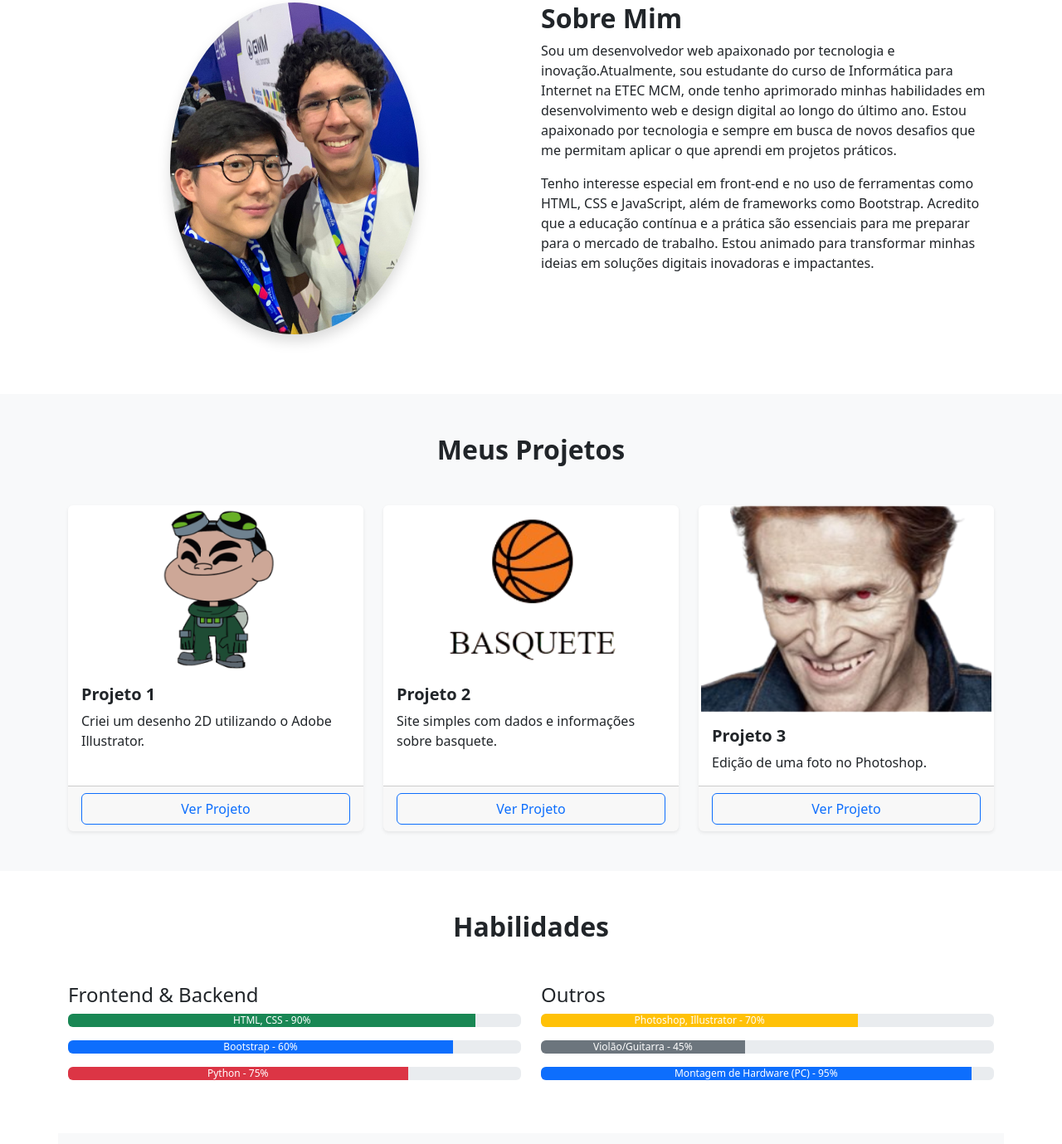
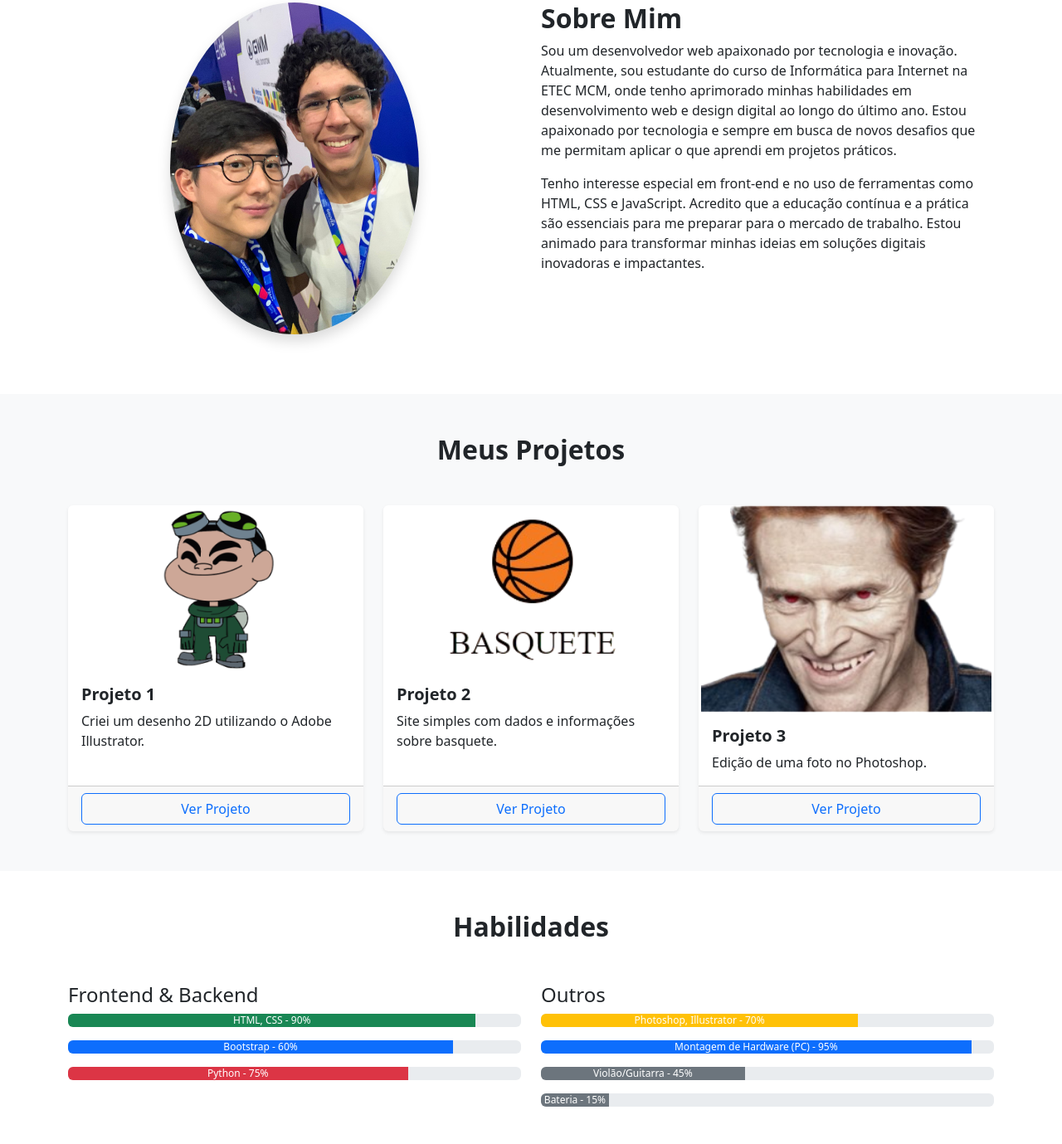
Before and after one commit to KaioDK/Portif-lio, a plain HTML site: page index.html in a window 1280 px wide. Shown: the part 901-2280 px from the top of the page at 83% size. Drawn offline with nearby package versions, Linux system fonts and the light colour scheme.

Commit message:
fianalizacao

```diff
--- a/index.html
+++ b/index.html
@@ -40,8 +40,8 @@
             </div>
             <div class="col-md-6">
                 <h2 class="fw-bold">Sobre Mim</h2>
-                <p>Sou um desenvolvedor web apaixonado por tecnologia e inovação.Atualmente, sou estudante do curso de Informática para Internet na ETEC MCM, onde tenho aprimorado minhas habilidades em desenvolvimento web e design digital ao longo do último ano. Estou apaixonado por tecnologia e sempre em busca de novos desafios que me permitam aplicar o que aprendi em projetos práticos.</p>
-                <p>Tenho interesse especial em front-end e no uso de ferramentas como HTML, CSS e JavaScript, além de frameworks como Bootstrap. Acredito que a educação contínua e a prática são essenciais para me preparar para o mercado de trabalho. Estou animado para transformar minhas ideias em soluções digitais inovadoras e impactantes.</p>
+                <p>Sou um desenvolvedor web apaixonado por tecnologia e inovação. Atualmente, sou estudante do curso de Informática para Internet na ETEC MCM, onde tenho aprimorado minhas habilidades em desenvolvimento web e design digital ao longo do último ano. Estou apaixonado por tecnologia e sempre em busca de novos desafios que me permitam aplicar o que aprendi em projetos práticos.</p>
+                <p>Tenho interesse especial em front-end e no uso de ferramentas como HTML, CSS e JavaScript. Acredito que a educação contínua e a prática são essenciais para me preparar para o mercado de trabalho. Estou animado para transformar minhas ideias em soluções digitais inovadoras e impactantes.</p>
             </div>
         </div>
     </section>
@@ -52,7 +52,7 @@
             <div class="row g-4">
                 <div class="col-md-4">
                     <div class="card h-100 shadow-sm border-0">
-                        <img src="img/gizmo.png" class="card-img-top" alt="Projeto 1" style="width: 150px; height: 200px; margin: auto;">
+                        <img src="img/gizmo.png" class="card-img-top" alt="Projeto 1" target style="width: 150px; height: 200px; margin: auto;">
                         <div class="card-body">
                             <h5 class="card-title fw-bold">Projeto 1</h5>
                             <p class="card-text">Criei um desenho 2D utilizando o Adobe Illustrator.</p>
@@ -111,11 +111,14 @@
                     <div class="progress-bar bg-warning" role="progressbar" style="width: 70%;">Photoshop, Illustrator - 70%</div>
                 </div>
                 <div class="progress mb-3">
+                    <div class="progress-bar bg-" role="progressbar" style="width: 95%;">Montagem de Hardware (PC) - 95%</div>
+                </div>
+                <div class="progress mb-3">
                     <div class="progress-bar bg-secondary" role="progressbar" style="width: 45%;">Violão/Guitarra - 45%</div>
                 </div>
-                <div class="progress mb-3">
-                  <div class="progress-bar bg-" role="progressbar" style="width: 95%;">Montagem de Hardware (PC) - 95%</div>
-              </div>
+              <div class="progress mb-3">
+                <div class="progress-bar bg-secondary" role="progressbar" style="width: 15%;">Bateria - 15%</div>
+            </div>
             </div>
         </div>
     </section>
```
